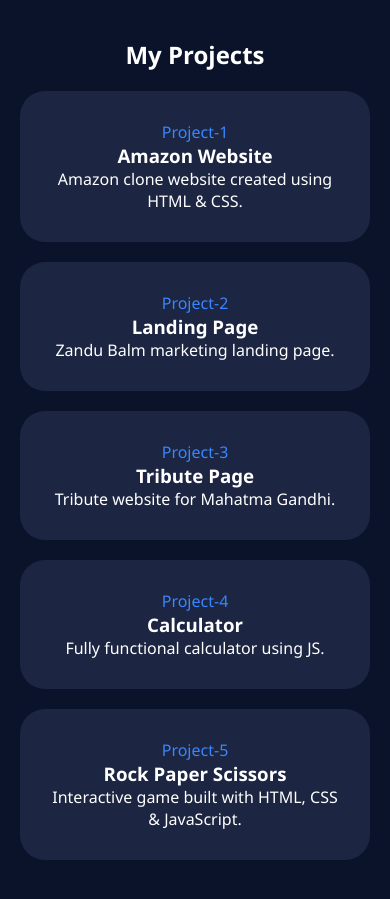
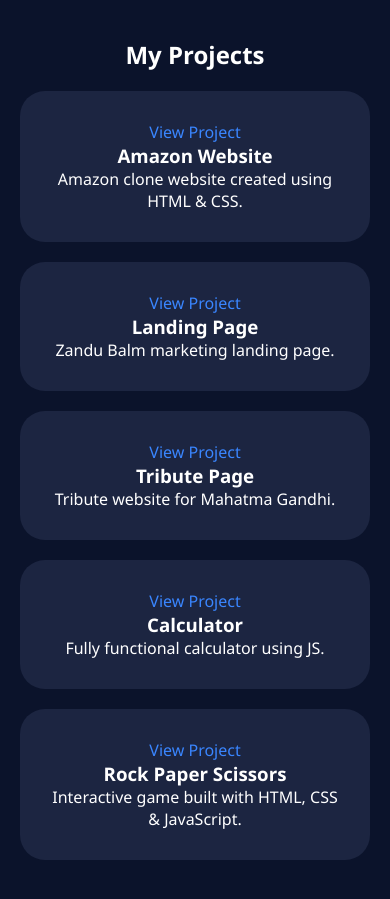
Before and after one commit to Anshika20061/AnshikaPortfolio, a plain HTML site: page index.html in a window 390 px wide. Shown: the part 2920-3819 px from the top of the page. Drawn offline with nearby package versions, Linux system fonts and the light colour scheme.

```diff
--- a/index.html
+++ b/index.html
@@ -56,7 +56,7 @@
         <h2>Frontend Developer</h2>
         <p>I design and develop responsive, user-friendly websites with modern UI/UX principles.</p>
         <a href="#" class="btn" target="_blank">Read More</a>
-    </div>
+    </div class='about-img'>
     <img src="Image2.jpg">
     </div>
 </section>
@@ -92,31 +92,31 @@
     <h1>My Projects</h1>
 
     <div class="project-box">
-    <a href="AmazonProject.pdf"> <span>Project-1</span> </a>
+    <a href="AmazonProject.pdf"> <span>View Project</span> </a>
     <h3>Amazon Website</h3>
     <p>Amazon clone website created using HTML & CSS.</p>
     </div>
 
     <div class="project-box">
-    <a href="LandingPage.png"> <span>Project-2</span> </a>
+    <a href="LandingPage.png"> <span>View Project</span> </a>
     <h3>Landing Page</h3>
     <p>Zandu Balm marketing landing page.</p>
     </div>
 
     <div class="project-box">
-    <a href="Tribute-Page.pdf"> <span>Project-3</span> </a>
+    <a href="Tribute-Page.pdf"> <span>View Project</span> </a>
     <h3>Tribute Page</h3>
     <p>Tribute website for Mahatma Gandhi.</p>
     </div>
 
     <div class="project-box">
-    <a href="Calculator.png"> <span>Project-4</span> </a>
+    <a href="Calculator.png"> <span>View Project</span> </a>
     <h3>Calculator</h3>
     <p>Fully functional calculator using JS.</p>
     </div>
 
     <div class="project-box">
-    <a href="RockPaperScissor.png"> <span>Project-5</span> </a>
+    <a href="RockPaperScissor.png"> <span>View Project</span> </a>
     <h3>Rock Paper Scissors</h3>
     <p>Interactive game built with HTML, CSS & JavaScript.</p>
     </div>
```
